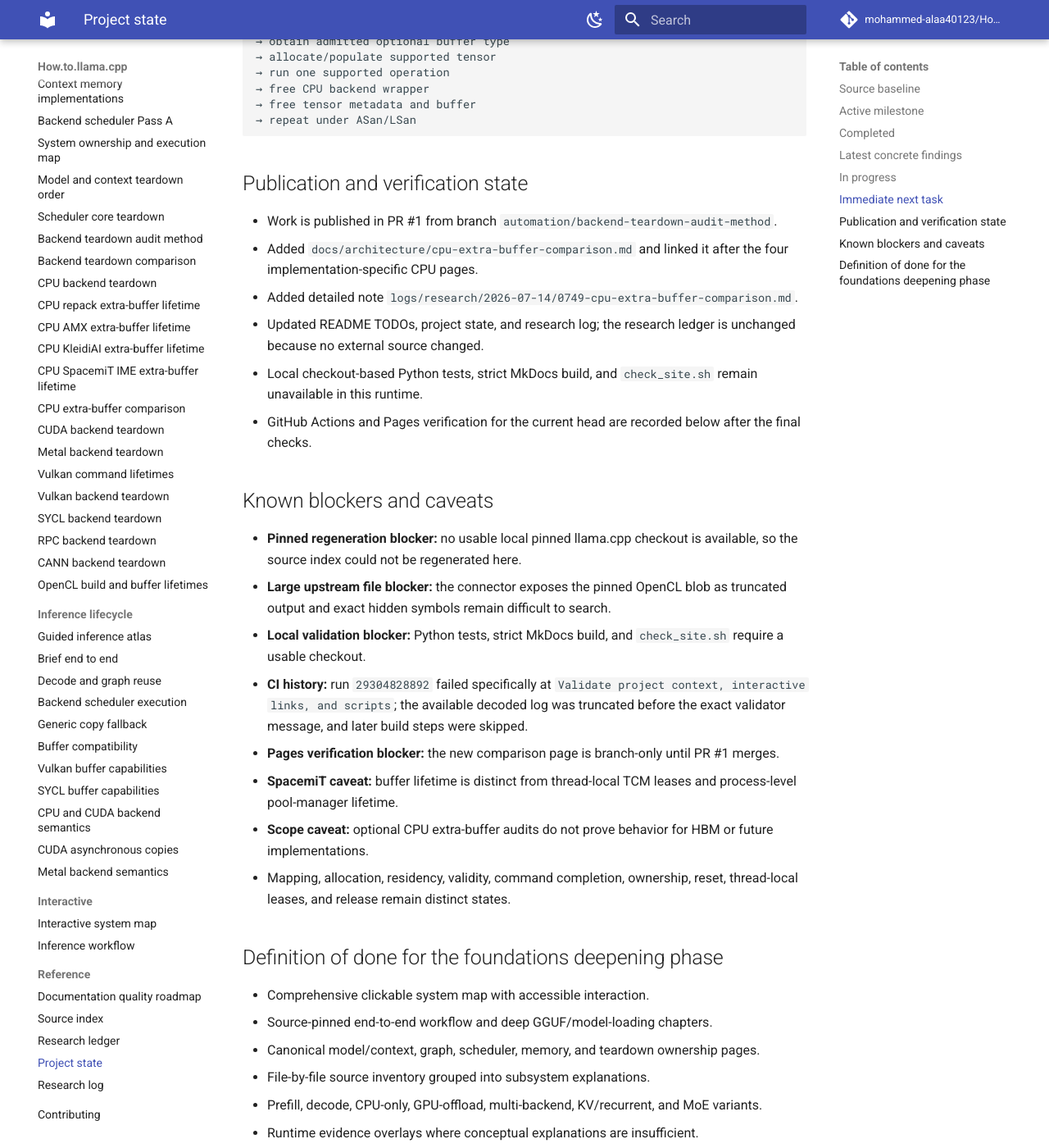
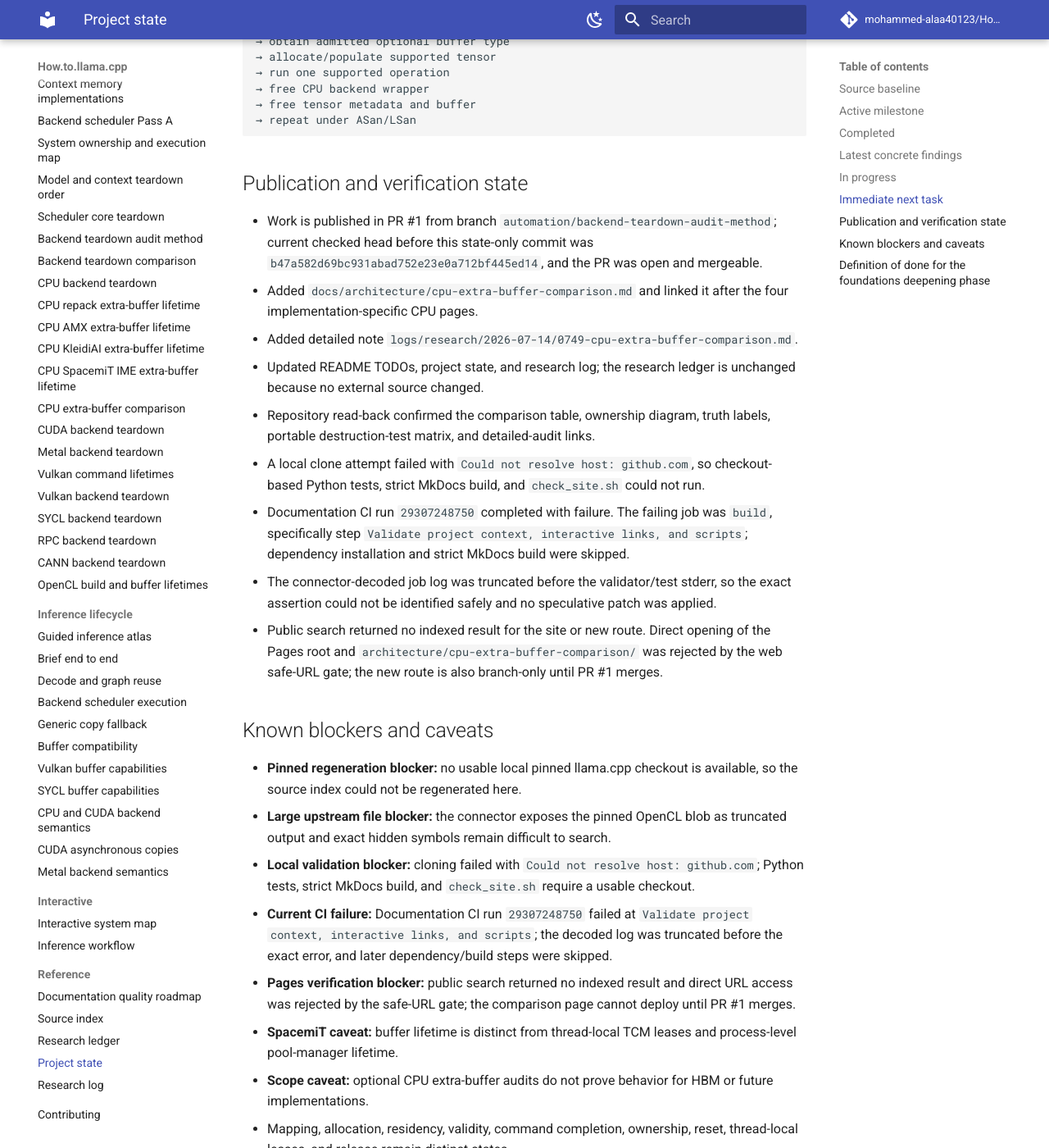
Before and after one commit to mohammed-alaa40123/How.to.llama.cpp, an MkDocs documentation site: the page built from docs/reference/project-state.md, in a window 1280 px wide and 1400 px high, scrolled down 2235 px. Shown: the whole window at 82% size. Built offline with MkDocs 1.6.1 and Material for MkDocs 9.7.7, drawn with Linux system fonts in a browser that asks for light colours; comment, search, counter and statistics services are not loaded.

Commit message:
docs: record current CI and Pages blockers

```diff
--- a/docs/reference/project-state.md
+++ b/docs/reference/project-state.md
@@ -63,20 +63,23 @@ create CPU backend
 
 ## Publication and verification state
 
-- Work is published in PR #1 from branch `automation/backend-teardown-audit-method`.
+- Work is published in PR #1 from branch `automation/backend-teardown-audit-method`; current checked head before this state-only commit was `b47a582d69bc931abad752e23e0a712bf445ed14`, and the PR was open and mergeable.
 - Added `docs/architecture/cpu-extra-buffer-comparison.md` and linked it after the four implementation-specific CPU pages.
 - Added detailed note `logs/research/2026-07-14/0749-cpu-extra-buffer-comparison.md`.
 - Updated README TODOs, project state, and research log; the research ledger is unchanged because no external source changed.
-- Local checkout-based Python tests, strict MkDocs build, and `check_site.sh` remain unavailable in this runtime.
-- GitHub Actions and Pages verification for the current head are recorded below after the final checks.
+- Repository read-back confirmed the comparison table, ownership diagram, truth labels, portable destruction-test matrix, and detailed-audit links.
+- A local clone attempt failed with `Could not resolve host: github.com`, so checkout-based Python tests, strict MkDocs build, and `check_site.sh` could not run.
+- Documentation CI run `29307248750` completed with failure. The failing job was `build`, specifically step `Validate project context, interactive links, and scripts`; dependency installation and strict MkDocs build were skipped.
+- The connector-decoded job log was truncated before the validator/test stderr, so the exact assertion could not be identified safely and no speculative patch was applied.
+- Public search returned no indexed result for the site or new route. Direct opening of the Pages root and `architecture/cpu-extra-buffer-comparison/` was rejected by the web safe-URL gate; the new route is also branch-only until PR #1 merges.
 
 ## Known blockers and caveats
 
 - **Pinned regeneration blocker:** no usable local pinned llama.cpp checkout is available, so the source index could not be regenerated here.
 - **Large upstream file blocker:** the connector exposes the pinned OpenCL blob as truncated output and exact hidden symbols remain difficult to search.
-- **Local validation blocker:** Python tests, strict MkDocs build, and `check_site.sh` require a usable checkout.
-- **CI history:** run `29304828892` failed specifically at `Validate project context, interactive links, and scripts`; the available decoded log was truncated before the exact validator message, and later build steps were skipped.
-- **Pages verification blocker:** the new comparison page is branch-only until PR #1 merges.
+- **Local validation blocker:** cloning failed with `Could not resolve host: github.com`; Python tests, strict MkDocs build, and `check_site.sh` require a usable checkout.
+- **Current CI failure:** Documentation CI run `29307248750` failed at `Validate project context, interactive links, and scripts`; the decoded log was truncated before the exact error, and later dependency/build steps were skipped.
+- **Pages verification blocker:** public search returned no indexed result and direct URL access was rejected by the safe-URL gate; the comparison page cannot deploy until PR #1 merges.
 - **SpacemiT caveat:** buffer lifetime is distinct from thread-local TCM leases and process-level pool-manager lifetime.
 - **Scope caveat:** optional CPU extra-buffer audits do not prove behavior for HBM or future implementations.
 - Mapping, allocation, residency, validity, command completion, ownership, reset, thread-local leases, and release remain distinct states.
```
